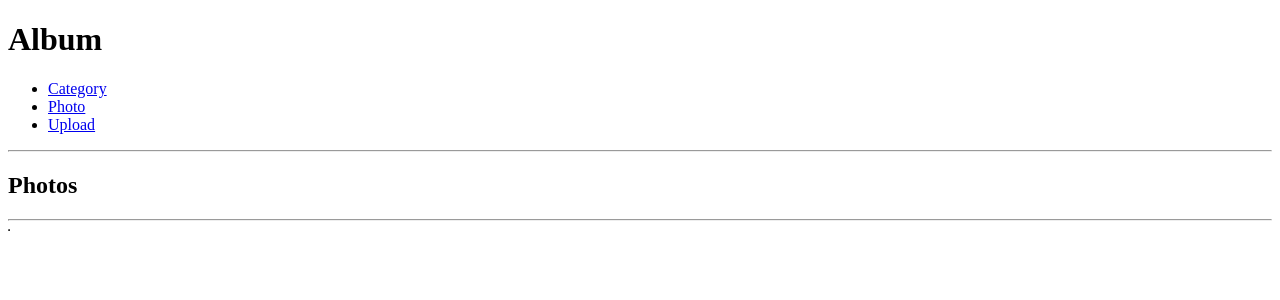
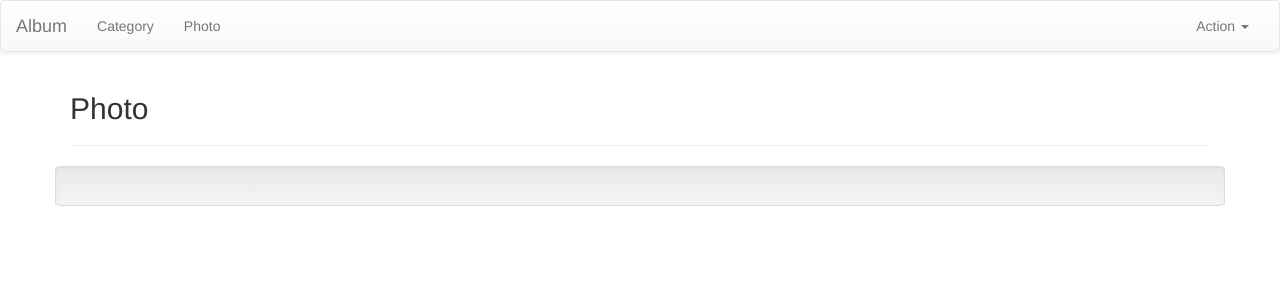
Before and after one commit to gosku/my_album, a Django app: page /album/photo/ in a window 1280 px wide. Shown: the top 300 px of the page. Run offline with Django 3.2, Linux system fonts and the light colour scheme; data that the repository does not hold is empty; some libraries are stand-ins or nearby versions.

Commit message:
Bootstrap

```diff
--- a/album/templates/album/photo_list.html
+++ b/album/templates/album/photo_list.html
@@ -1,26 +1,34 @@
 {% extends 'base.html' %}
+
 {% load static %}
 
 {% block section %}
-    <h2>Photos</h2>
+    <h2>Photo</h2>
     <hr>
 {% endblock section %}
 
 {% block maincontent %}
-<div>
-    <table border="1px">
-        <tr>
-            {% for p in object_list %}
-                <td>
-                    <div>{{ p.title }}</div>
-                    <div>
+    <div class="row well">
+        {% for p in object_list.all %}
+            <div class="col-md-4 well">
+                <div class="panel panel-primary">
+                    <div class="panel-heading">
+                        <h3 class="panel-title">{{ p.title }}</h3>
+                    </div>
+                    <div class="panel-body">
                         <a href="{% url "photo-detail" p.id %}">
-                            <img src="{% static p.photo.url %}" style="width:200px;height:200px"/>
+                            <img src="{% static p.photo.url %}" style="width:200px;height:200px;"/>
                         </a>
                     </div>
-                </td>
-            {% endfor %}
-        </tr>
-    </table>
-</div>
+                    <div class="panel-footer">
+                        {% if p.comment %}
+                            {{ p.comment }}
+                        {% else %}
+                            <a href="{% url "photo-update" p.id %}">edit comments</a>
+                        {% endif %}
+                    </div>
+                </div>
+            </div>
+        {% endfor %}
+    </div>
 {% endblock maincontent %}
--- a/templates/base.html
+++ b/templates/base.html
@@ -2,27 +2,54 @@
 <html>
 <head lang="en">
     <meta charset="UTF-8">
-    <title>Album</title>
+    <title>Album Page</title>
+    <!-- CDN Bootstrap -->
+    <link rel="stylesheet" href="https://maxcdn.bootstrapcdn.com/bootstrap/3.3.1/css/bootstrap.min.css">
+    <link rel="stylesheet" href="https://maxcdn.bootstrapcdn.com/bootstrap/3.3.1/css/bootstrap-theme.min.css">
+    <script src="https://ajax.googleapis.com/ajax/libs/jquery/1.11.1/jquery.min.js"></script>
+    <script src="https://maxcdn.bootstrapcdn.com/bootstrap/3.3.1/js/bootstrap.min.js"></script>
 </head>
 <body>
-    <h1>Album</h1>
-    <ul>
-        <li>
-            <a href="{% url 'category-list' %}">Category</a>
-        </li>
-        <li>
-            <a href="{% url 'photo-list' %}">Photo</a>
-        </li>
-         <li>
-            <a href="{% url 'photo-create' %}">Upload</a>
-        </li>
-    </ul>
-    <hr>
-    <div>
+    <!-- NavBar -->
+    <nav class="navbar navbar-default">
+        <div class="container-fluid">
+
+            <div class="navbar-header">
+                <button type="button" class="navbar-toggle collapsed" data-toggle="collapse" data-target="#bs-example-navbar-collapse-1">
+                    <span class="sr-only">Toggle navigation</span>
+                    <span class="icon-bar"></span>
+                    <span class="icon-bar"></span>
+                    <span class="icon-bar"></span>
+                </button>
+                <a class="navbar-brand" href="{% url "base" %}">Album</a>
+            </div>
+
+            <div class="collapse navbar-collapse" id="bs-example-navbar-collapse-1">
+                <ul class="nav navbar-nav">
+                    <li><a href="{% url "category-list" %}">Category<span class="sr-only">(current)</span></a></li>
+                    <li><a href="{% url "photo-list" %}">Photo</a></li>
+                </ul>
+                <ul class="nav navbar-nav navbar-right">
+                    <li class="dropdown">
+                        <a href="#" class="dropdown-toggle" data-toggle="dropdown" role="button" aria-expanded="false">Action
+                            <span class="caret"></span>
+                        </a>
+                        <ul class="dropdown-menu" role="menu">
+                            <li><a href="{% url "photo-create" %}">Upload</a></li>
+                            <li class="divider"></li>
+                            <li><a href="#">Log In</a></li>
+                        </ul>
+                    </li>
+                </ul>
+            </div>
+        </div>
+    </nav>
+
+    <div class="container">
         {% block section %}
         {% endblock section %}
     </div>
-    <div>
+    <div class="container">
         {% block maincontent %}
         {% endblock maincontent %}
     </div>
```
